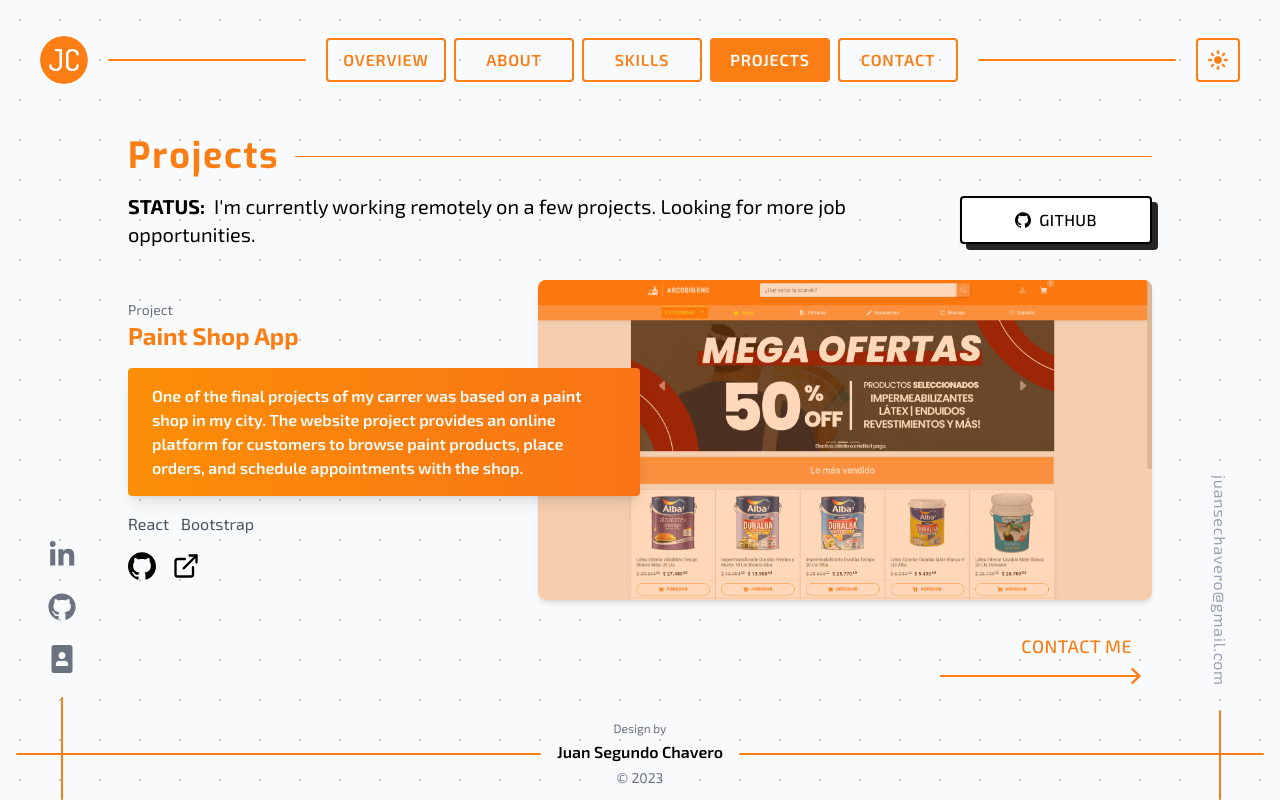
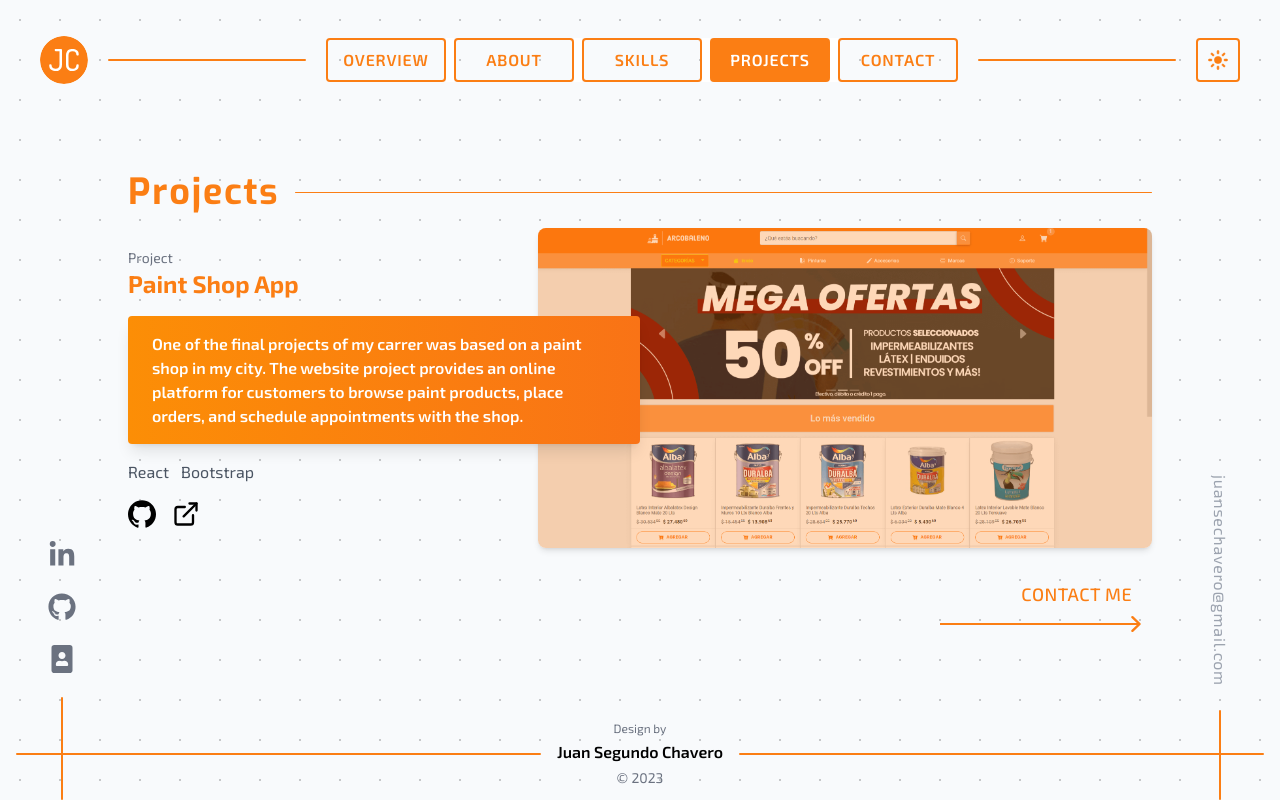
Before and after one commit to JuanseChavero/portfolio_next13, a Next.js app: page /projects in a window 1280 px wide. Built offline with nearby package versions, Linux system fonts and the light colour scheme.

Commit message:
Update next to 13.4, other dependencies and status

```diff
--- a/app/contact/page.tsx
+++ b/app/contact/page.tsx
@@ -1,20 +1,20 @@
-'use client';
+"use client";
 
-import { useRef, useState } from 'react';
-import { AnimatePresence, m } from 'framer-motion';
-import { ArrowPathIcon, CheckCircleIcon } from '@heroicons/react/20/solid';
-import { TextArea, Textfield } from '@/components/Textfield';
-import { containerVariant, itemVariant } from '@/utils/motion';
-import { waysOfContact } from '@/data/contact';
-import ContactCard from '@/components/ContactCard';
-import Heading from '@/components/Heading';
-import emailjs from '@emailjs/browser';
-import useField from '@/hooks/useField';
+import { useRef, useState } from "react";
+import { AnimatePresence, m } from "framer-motion";
+import { ArrowPathIcon, CheckCircleIcon } from "@heroicons/react/20/solid";
+import { TextArea, Textfield } from "@/components/Textfield";
+import { containerVariant, itemVariant } from "@/utils/motion";
+import { waysOfContact } from "@/data/contact";
+import ContactCard from "@/components/ContactCard";
+import Heading from "@/components/Heading";
+import emailjs from "@emailjs/browser";
+import useField from "@/hooks/useField";
 
 export default function Contact() {
-  const [name, resetName] = useField('text');
-  const [email, resetEmail] = useField('email');
-  const [message, resetMessage] = useField('text');
+  const [name, resetName] = useField("text");
+  const [email, resetEmail] = useField("email");
+  const [message, resetMessage] = useField("text");
   const [isSending, setIsSending] = useState(false);
   const [sentEmail, setSentEmail] = useState(false);
   const formRef = useRef<HTMLFormElement>(null);
@@ -40,10 +40,10 @@
       setIsSending(true);
       // Send the email through "EmailJS" using a ref and credentials
       await emailjs.sendForm(
-        'service_ru8yprc',
-        'contact_form',
+        "service_ru8yprc",
+        "contact_form",
         formRef.current,
-        '9Guo4FsNB3WvWTb9h',
+        "9Guo4FsNB3WvWTb9h"
       );
 
       setIsSending(false);
@@ -68,7 +68,7 @@
       x: 0,
       transition: {
         duration: 1.35,
-        type: 'spring',
+        type: "spring",
         bounce: 0,
       },
     },
@@ -86,14 +86,16 @@
         className="mb-6 space-y-2 text-xl text-left lg:text-justify"
         variants={itemVariant}
       >
-        <p>
-          I&apos;m excited to hear about your project and see how I can help
-          bring your ideas to life.
-        </p>
-        <p>
-          Please fill out the contact form and I&apos;ll get back to you as soon
-          as possible.
-        </p>
+        <div className="text-xl">
+          <p className="mb-4">
+            <span className="font-bold text-secondary">STATUS:</span>
+            &nbsp; I am currently not actively seeking new job opportunities.
+          </p>
+          <p>
+            However, please feel free to contact me should you have any
+            questions or opportunities you would like to discuss.{" "}
+          </p>
+        </div>
       </m.div>
       <m.form ref={formRef} variants={itemVariant}>
         <AnimatePresence mode="wait">
@@ -158,13 +160,13 @@
                   aria-label="Submit form"
                   onClick={onSubmit}
                   className={`flex h-12 w-full items-center justify-center rounded border-2 border-primary text-center text-lg font-bold uppercase tracking-widest text-primary outline-2 outline-offset-8 outline-primary transition-[background-color,outline-offset,color] hocus:bg-primary hocus:text-black hocus:outline hocus:outline-offset-4 dark:hocus:text-white ${
-                    isSending ? 'cursor-default' : 'cursor-pointer'
+                    isSending ? "cursor-default" : "cursor-pointer"
                   }`}
                 >
                   {isSending ? (
                     <ArrowPathIcon className="w-8 h-8 animate-spin" />
                   ) : (
-                    'Submit'
+                    "Submit"
                   )}
                 </m.button>
               </m.div>
--- a/app/projects/page.tsx
+++ b/app/projects/page.tsx
@@ -1,15 +1,15 @@
-'use client';
+"use client";
 
-import { m } from 'framer-motion';
-import { SiGithub } from 'react-icons/si';
-import { containerVariant, itemVariant } from '@/utils/motion';
-import { my } from '@/data/personal';
-import { projects } from '@/data/projects';
-import Heading from '@/components/Heading';
-import NextArrow from '@/components/NextArrow';
-import DisplayProject from '@/components/Project';
-import ShadowButton from '@/components/ShadowButton';
-import Tooltip from '@/components/Tooltip';
+import { m } from "framer-motion";
+import { SiGithub } from "react-icons/si";
+import { containerVariant, itemVariant } from "@/utils/motion";
+import { my } from "@/data/personal";
+import { projects } from "@/data/projects";
+import Heading from "@/components/Heading";
+import NextArrow from "@/components/NextArrow";
+import DisplayProject from "@/components/Project";
+import ShadowButton from "@/components/ShadowButton";
+import Tooltip from "@/components/Tooltip";
 
 export default function Projects() {
   return (
@@ -20,30 +20,6 @@
       variants={containerVariant}
     >
       <Heading title="Projects" variants={itemVariant} />
-      <m.div
-        className="flex flex-col justify-between w-full gap-4 mb-8 md:flex-row md:items-center"
-        variants={itemVariant}
-      >
-        <p className="text-xl">
-          <span className="font-bold">STATUS:</span>
-          &nbsp; I&apos;m currently working remotely on a few projects. Looking
-          for more job opportunities.{' '}
-        </p>
-        <div className="flex items-center gap-2">
-          <a
-            href={my.github}
-            target="_blank"
-            rel="noreferrer"
-            aria-label="Link to my github repository"
-          >
-            <Tooltip content="See more projects" side="left">
-              <div>
-                <ShadowButton icon={<SiGithub />} title="Github" />
-              </div>
-            </Tooltip>
-          </a>
-        </div>
-      </m.div>
       <div className="flex flex-col w-full gap-4 lg:gap-12">
         {projects.map((project) => (
           <DisplayProject key={project.name} {...project} />
```
Also changed, not shown: package.json (+15 -15 lines), 1 other file (tests, documents, lock files or other folders).
